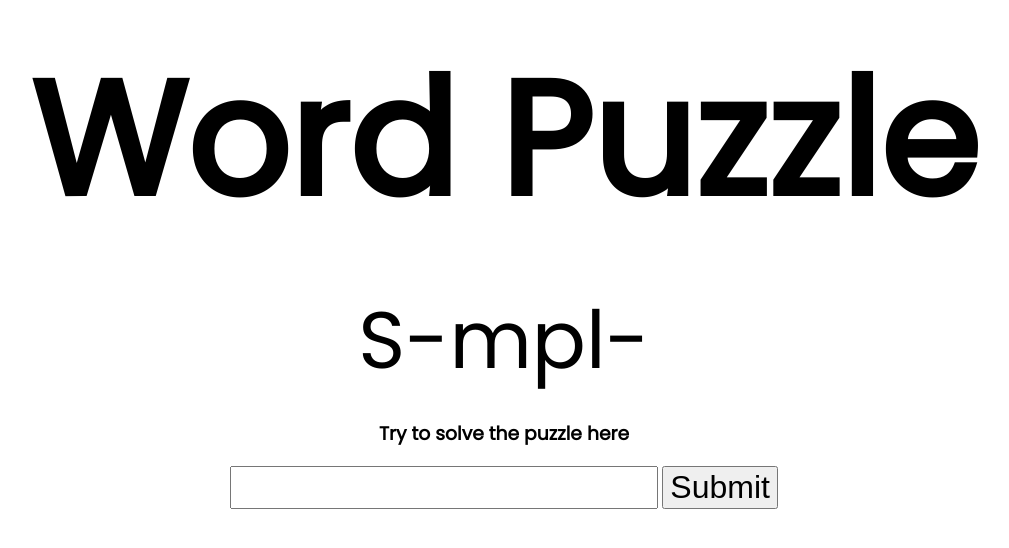
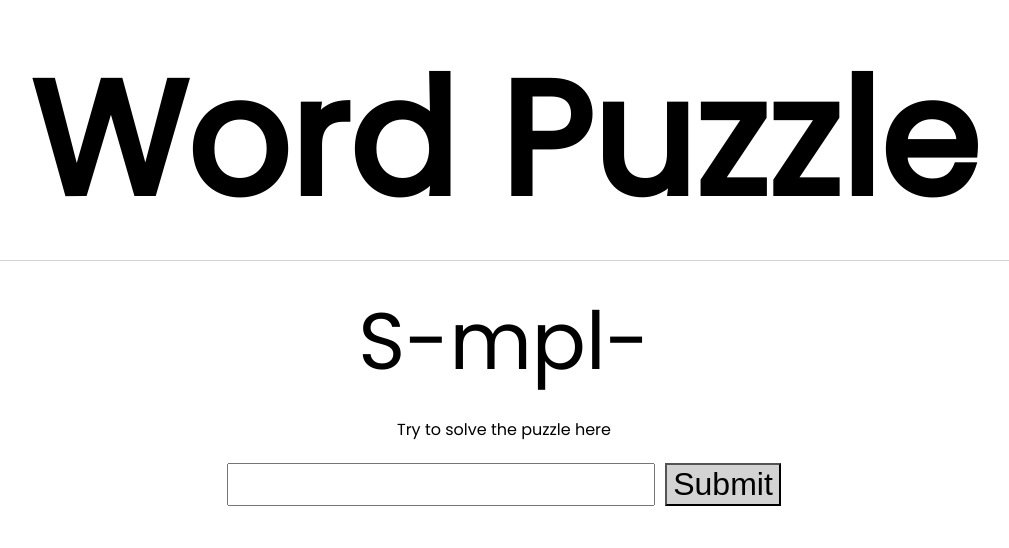
Before and after one commit to kevinahn7/more-loop-practice, a plain HTML site: page index.html in a window 1280 px wide. Both pictures are taken after typing "Sample" into the empty fields and a click on the input 854 px from the left and 342 px from the top of the page. Shown: the whole page, without its empty margins (136-1145 px from the left). Drawn offline with nearby package versions, Linux system fonts and the light colour scheme.

Commit message:
Add more styling on inputs

```diff
--- a/css/styles.css
+++ b/css/styles.css
@@ -1,5 +1,6 @@
 .attempt,
-.try {
+.try,
+.answerAbove {
   display:none;
 }
 
@@ -11,6 +12,8 @@ body {
 .theTitle {
   font-size: 10em;
   margin: 20px auto;
+  border-bottom: solid lightgray 1px;
+  width: 85%;
 }
 
 .answer {
@@ -24,6 +27,7 @@ body {
 input,
 button {
   font-size: 2em;
+  margin: 5px;
 }
 
 .puzzle {
@@ -31,3 +35,13 @@ button {
   align-items: center;
   justify-content: center;
 }
+
+.align {
+  display: flex;
+  align-items: center;
+  justify-content: center;
+}
+
+.bigger {
+  background-color: lightgray;
+}
--- a/index.html
+++ b/index.html
@@ -15,16 +15,19 @@
     <h2 class="theTitle">Word Puzzle</h2>
     <p class="instruction">Type here what you want me to turn into a puzzle</p>
     <form class="puzzle">
-      <input type="text" class="quote bigger">
+      <input type="text" class="quote" required>
       <input type="submit" class="hide bigger">
     </form>
 
     <div class="answer">
     </div>
     <form class="attempt">
-      <h3>Try to solve the puzzle here</h3>
-      <input type="text" class="inputtedText bigger">
-      <input type="submit" class="disable bigger">
+      <p class="tryToSolve">Try to solve the puzzle here</p>
+      <p class="answerAbove">The answer is above</p>
+      <div class="align">
+        <input type="text" class="inputtedText" required>
+        <input type="submit" class="disable bigger">
+      </div>
     </form>
     <a href="index.html"><button class="try">Try again</button></a>
 
--- a/js/scripts.js
+++ b/js/scripts.js
@@ -18,6 +18,8 @@ $(document).ready(function() {
       $(".puzzle").show();
       $(".hide").hide();
       $(".try").show();
+      $(".answerAbove").show();
+      $(".tryToSolve").hide();
       $(".disable").attr("disabled", "disabled");
       var inputtedText = $(".inputtedText").val();
       if (inputtedText.toLowerCase() === quote.toLowerCase()) {
```
